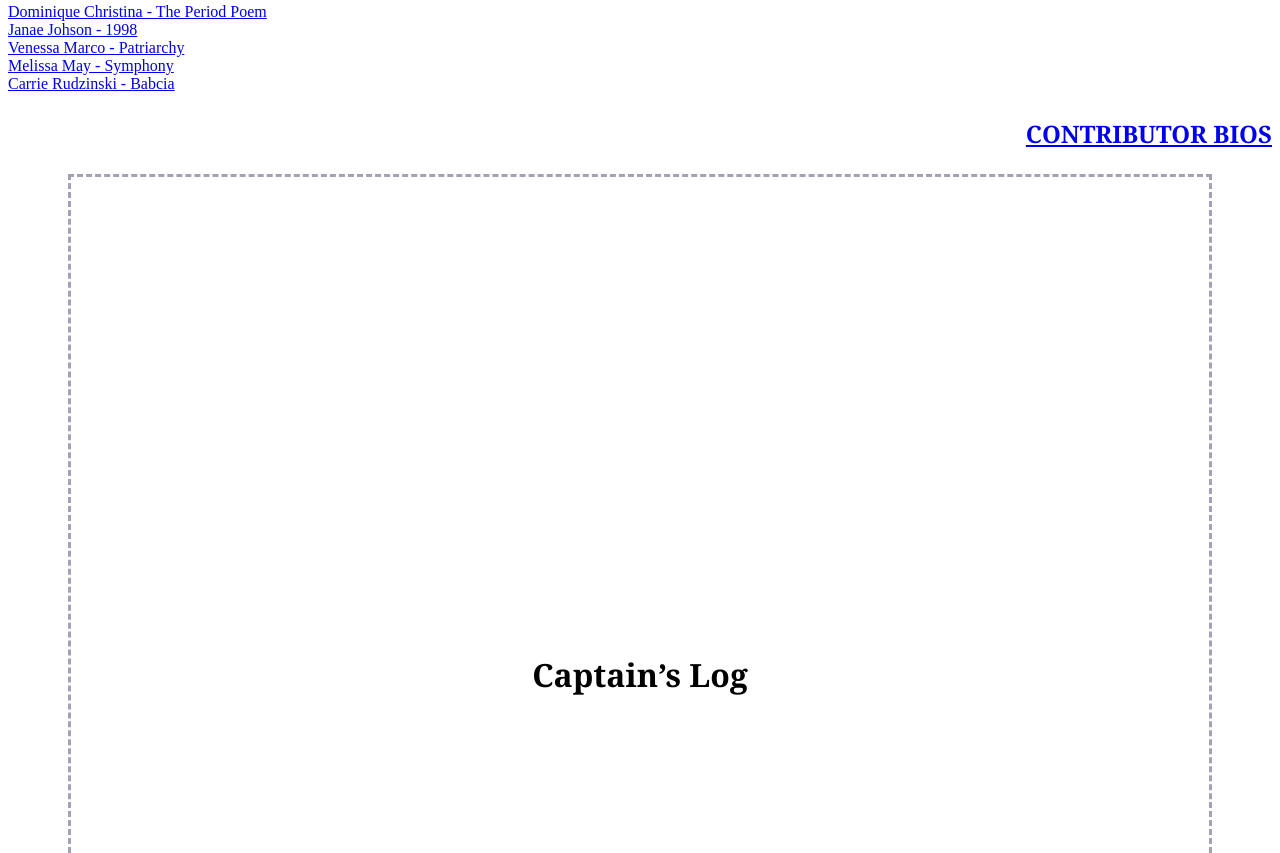
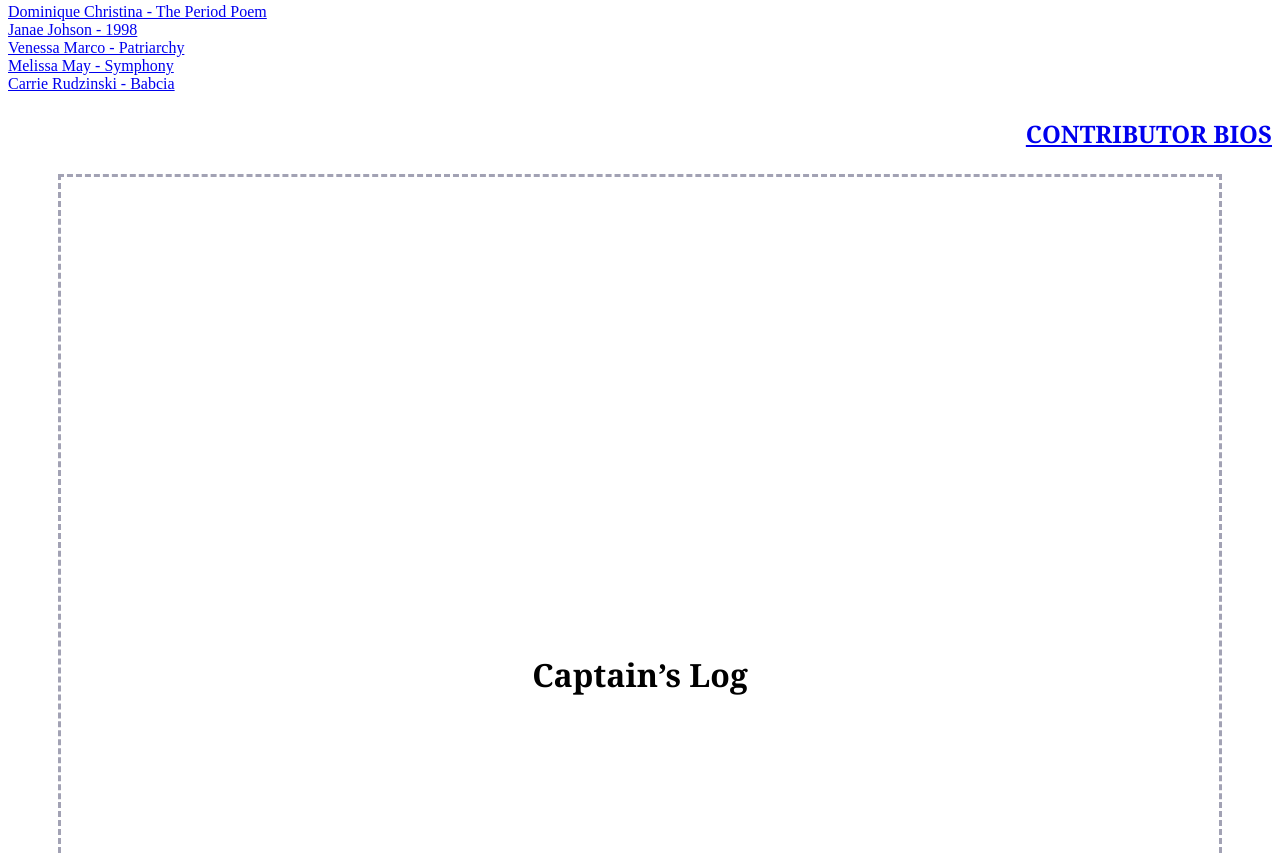
Before and after one commit to mdayaram/alight, a plain HTML site: page index.html in a window 1280 px wide. Shown: the part 2270-3123 px from the top of the page. Drawn offline with Linux system fonts and the light colour scheme.

Commit message:
some padding on the banners

```diff
--- a/assets/stylesheets/style.css
+++ b/assets/stylesheets/style.css
@@ -10,6 +10,8 @@
 	height: 90%;
 	width: 90%;
 	margin: auto;
+	padding-left: 10px;
+	padding-right: 10px;
 }
 
 #front-matter {
```
